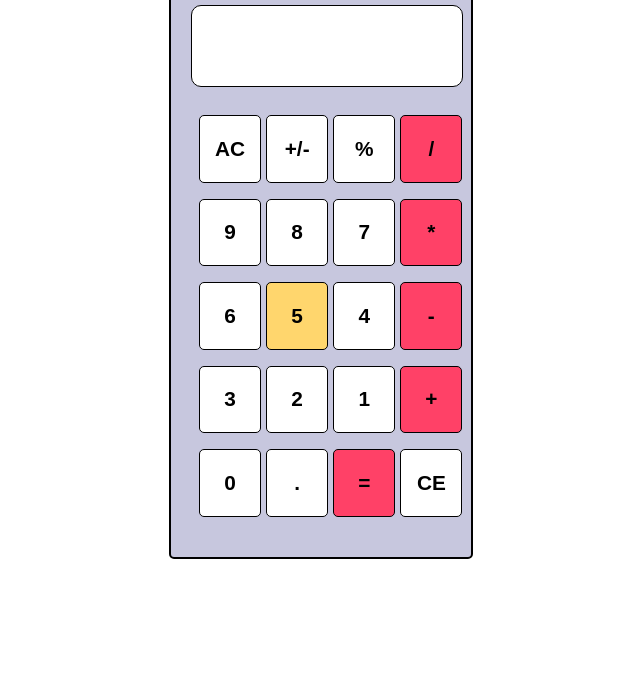
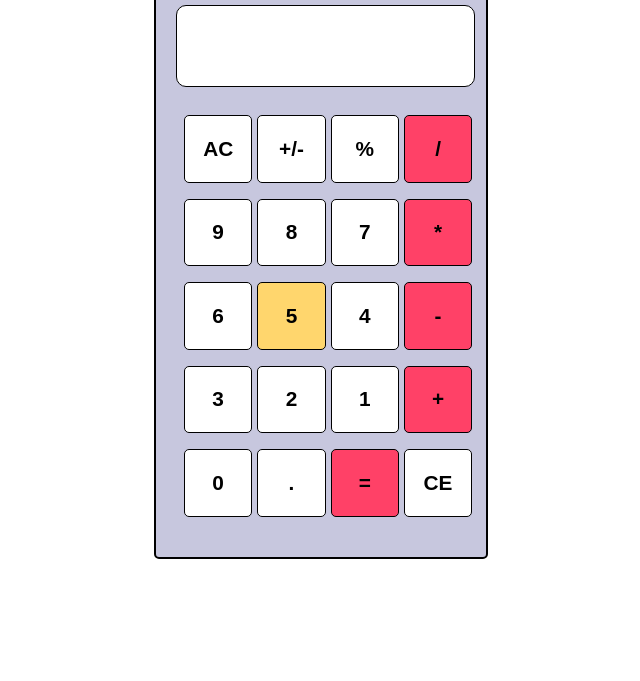
Before and after one commit to Surjeet-Singh173/calculator, a plain HTML site: page index.html in a window 1280 px wide. Shown: the part 119-800 px from the top of the page, without its empty margins (315-955 px from the left). Drawn offline with Linux system fonts and the light colour scheme.

Commit message:
Update style.css

```diff
--- a/style.css
+++ b/style.css
@@ -15,8 +15,8 @@
     border:2px solid black;
     background-color:rgb(72,70,145,0.3);
     min-height:600px;
-    min-width:300px;
-    max-width: 80vw;
+    min-width:330px;
+    max-width: 90vw;
     flex-wrap: nowrap;
     border-radius: 5px;
 }
```
